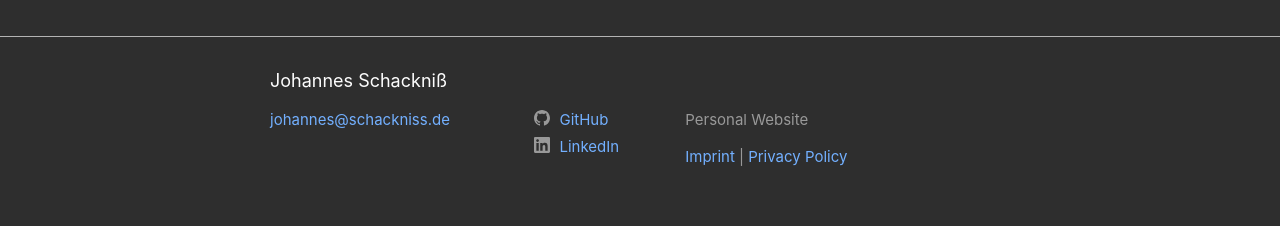
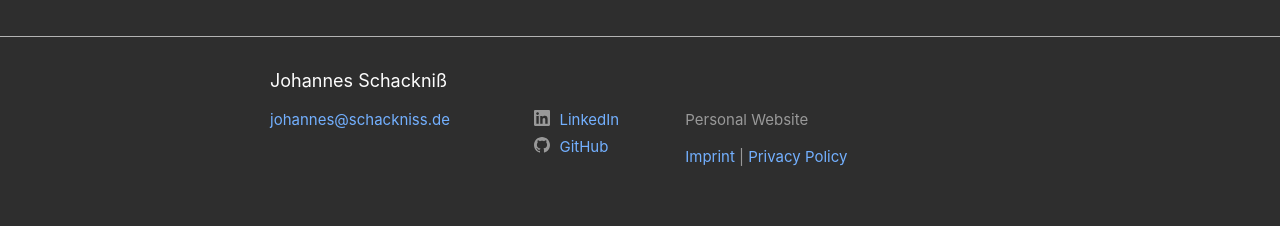
Before and after one commit to schackniss/schackniss.de, a Jekyll site: the page built from index.md, in a window 1280 px wide. Shown: the part 782-1008 px from the top of the page. Built offline with Jekyll 4.4.1, drawn with Linux system fonts in a browser that asks for light colours.

Commit message:
Change order of LinkedIn and Github in footer

```diff
--- a/_includes/social.html
+++ b/_includes/social.html
@@ -2,9 +2,9 @@
   {%- if site.dribbble_username -%}<li><a href="https://dribbble.com/{{ site.dribbble_username| cgi_escape | escape }}"><svg class="svg-icon"><use xlink:href="{{ '/assets/minima-social-icons.svg#dribbble' | relative_url }}"></use></svg> <span class="username">{{ site.dribbble_username| escape }}</span></a></li>{%- endif -%}
   {%- if site.facebook_username -%}<li><a href="https://www.facebook.com/{{ site.facebook_username| cgi_escape | escape }}"><svg class="svg-icon"><use xlink:href="{{ '/assets/minima-social-icons.svg#facebook' | relative_url }}"></use></svg> <span class="username">{{ site.facebook_username| escape }}</span></a></li>{%- endif -%}
   {%- if site.flickr_username -%}<li><a href="https://www.flickr.com/photos/{{ site.flickr_username| cgi_escape | escape }}"><svg class="svg-icon"><use xlink:href="{{ '/assets/minima-social-icons.svg#flickr' | relative_url }}"></use></svg> <span class="username">{{ site.flickr_username| escape }}</span></a></li>{%- endif -%}
+  {%- if site.linkedin_username -%}<li><a href="https://www.linkedin.com/in/{{ site.linkedin_username| cgi_escape | escape }}"><svg class="svg-icon"><use xlink:href="{{ '/assets/minima-social-icons.svg#linkedin' | relative_url }}"></use></svg> <span class="username">LinkedIn</span></a></li>{%- endif -%}
   {%- if site.github_username -%}<li><a href="https://github.com/{{ site.github_username| cgi_escape | escape }}"><svg class="svg-icon"><use xlink:href="{{ '/assets/minima-social-icons.svg#github' | relative_url }}"></use></svg> <span class="username">GitHub</span></a></li>{%- endif -%}
   {%- if site.instagram_username -%}<li><a href="https://instagram.com/{{ site.instagram_username| cgi_escape | escape }}"><svg class="svg-icon"><use xlink:href="{{ '/assets/minima-social-icons.svg#instagram' | relative_url }}"></use></svg> <span class="username">Instagram</span></a></li>{%- endif -%}
-  {%- if site.linkedin_username -%}<li><a href="https://www.linkedin.com/in/{{ site.linkedin_username| cgi_escape | escape }}"><svg class="svg-icon"><use xlink:href="{{ '/assets/minima-social-icons.svg#linkedin' | relative_url }}"></use></svg> <span class="username">LinkedIn</span></a></li>{%- endif -%}
   {%- if site.pinterest_username -%}<li><a href="https://www.pinterest.com/{{ site.pinterest_username| cgi_escape | escape }}"><svg class="svg-icon"><use xlink:href="{{ '/assets/minima-social-icons.svg#pinterest' | relative_url }}"></use></svg> <span class="username">{{ site.pinterest_username| escape }}</span></a></li>{%- endif -%}
   {%- for mst in site.mastodon -%}{%- if mst.username and mst.instance -%}<li><a href="https://{{ mst.instance| cgi_escape | escape}}/@{{mst.username}}"><svg class="svg-icon"><use xlink:href="{{ '/assets/minima-social-icons.svg#mastodon' | relative_url }}"></use></svg> <span class="username">{{ mst.username|escape }}</span></a></li>{%- endif -%}{%- endfor -%}
   {%- if site.twitter_username -%}<li><a href="https://www.twitter.com/{{ site.twitter_username| cgi_escape | escape }}"><svg class="svg-icon"><use xlink:href="{{ '/assets/minima-social-icons.svg#twitter' | relative_url }}"></use></svg> <span class="username">Twitter</span></a></li>{%- endif -%}
```
